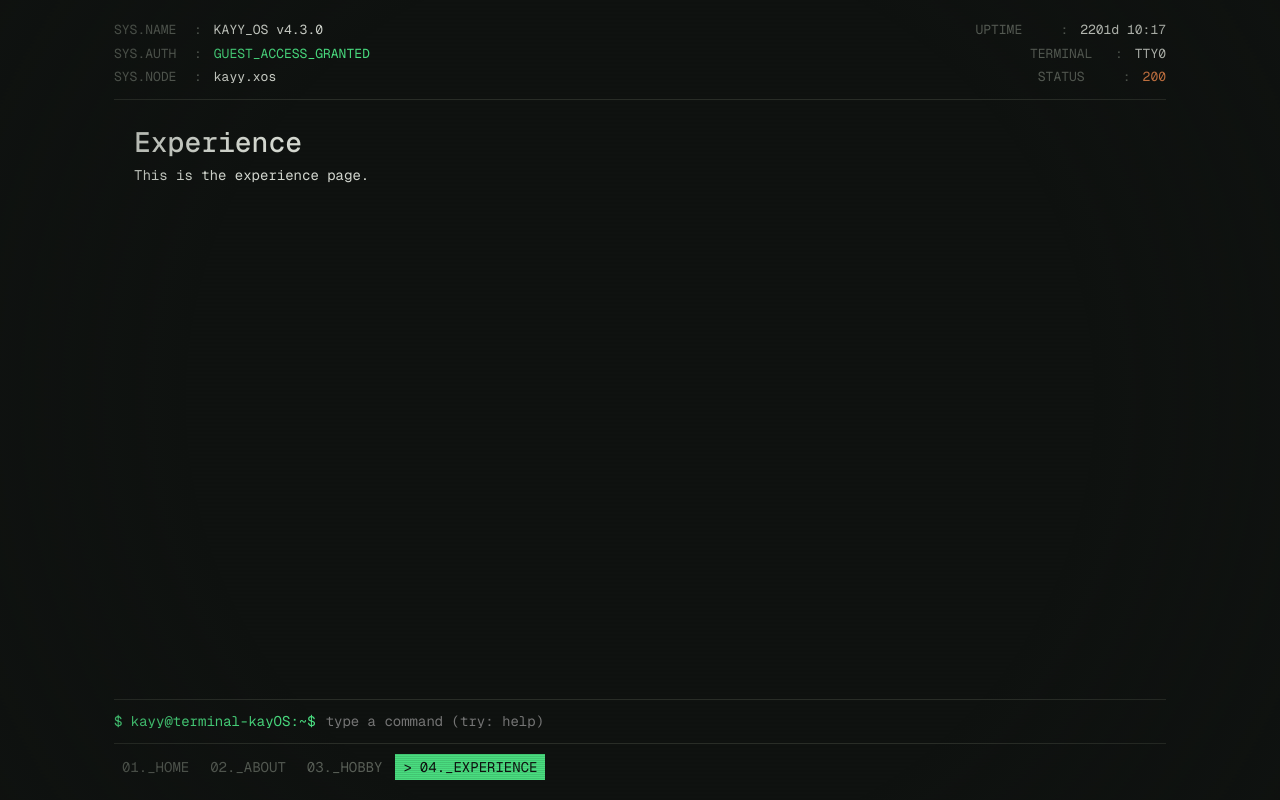
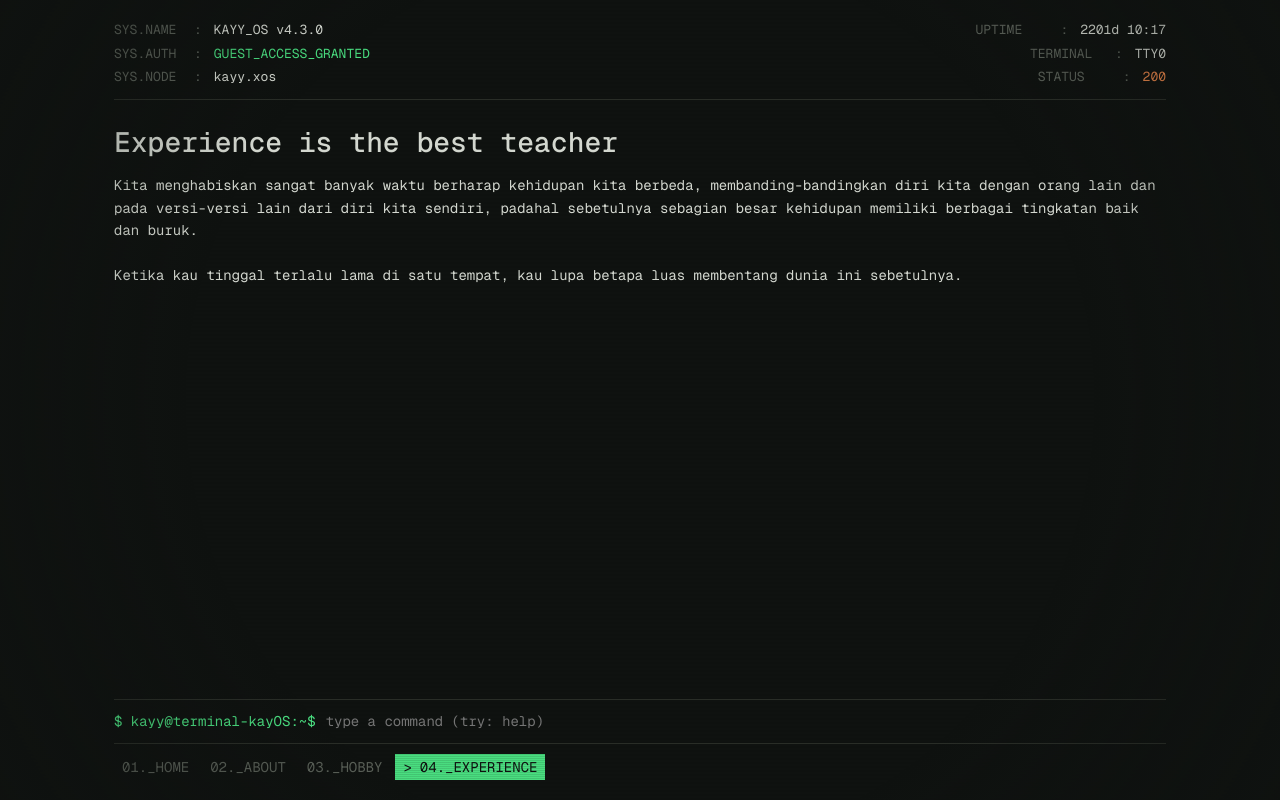
Before and after one commit to iarakha/kayy-terminal, a Next.js app: page /experience in a window 1280 px wide. Built offline with nearby package versions, Linux system fonts and the light colour scheme.

Commit message:
[page] - Experience

```diff
--- a/app/experience/page.tsx
+++ b/app/experience/page.tsx
@@ -1,8 +1,20 @@
 export default function Experience() {
   return (
-    <main style={{ padding: "20px" }}>
-      <h1>Experience</h1>
-      <p>This is the experience page.</p>
+    <main className="content-wrapper">
+      <h1 className="text-2xl font-bold">Experience is the best teacher</h1>
+      <div className="">
+        Kita menghabiskan sangat banyak waktu berharap kehidupan kita berbeda,
+        membanding-bandingkan diri kita dengan orang lain dan pada versi-versi
+        lain dari diri kita sendiri, padahal sebetulnya sebagian besar kehidupan
+        memiliki berbagai tingkatan baik dan buruk.
+        <br />
+        <br />
+        <div className="question-desc">
+          Ketika kau tinggal terlalu lama di satu tempat, kau lupa betapa luas
+          membentang dunia ini sebetulnya.
+          <div className="blink" />
+        </div>
+      </div>
     </main>
   );
 }
```
